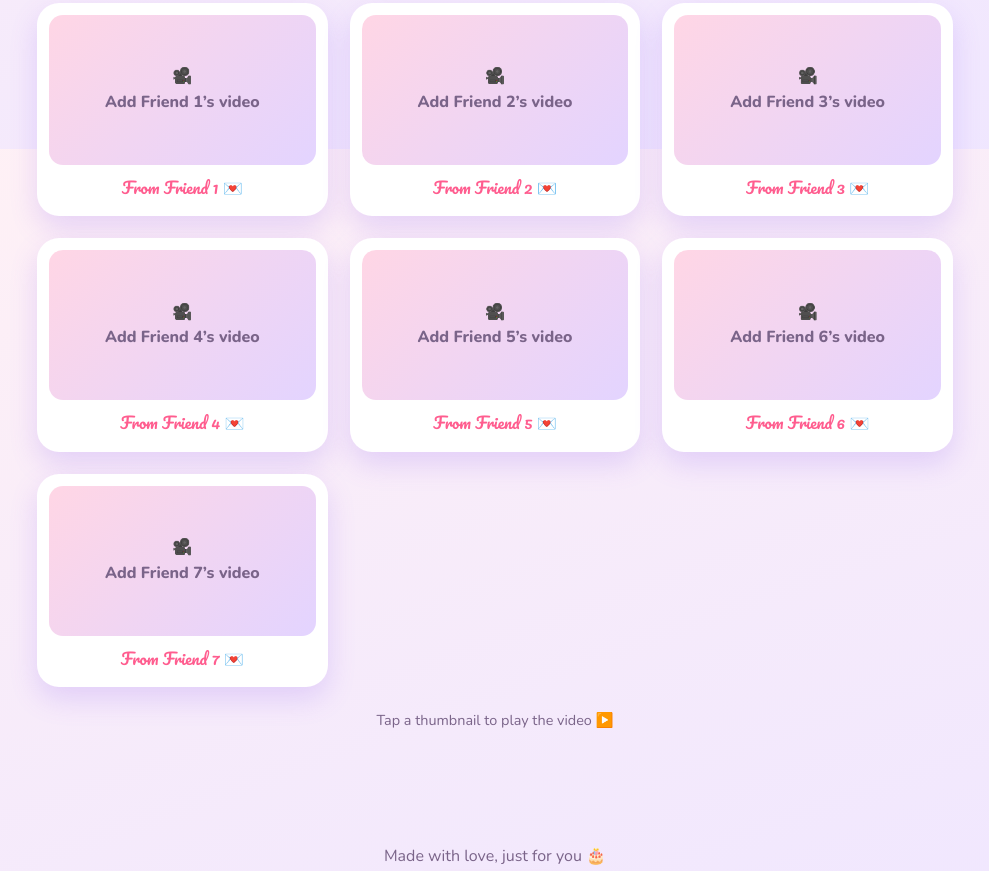
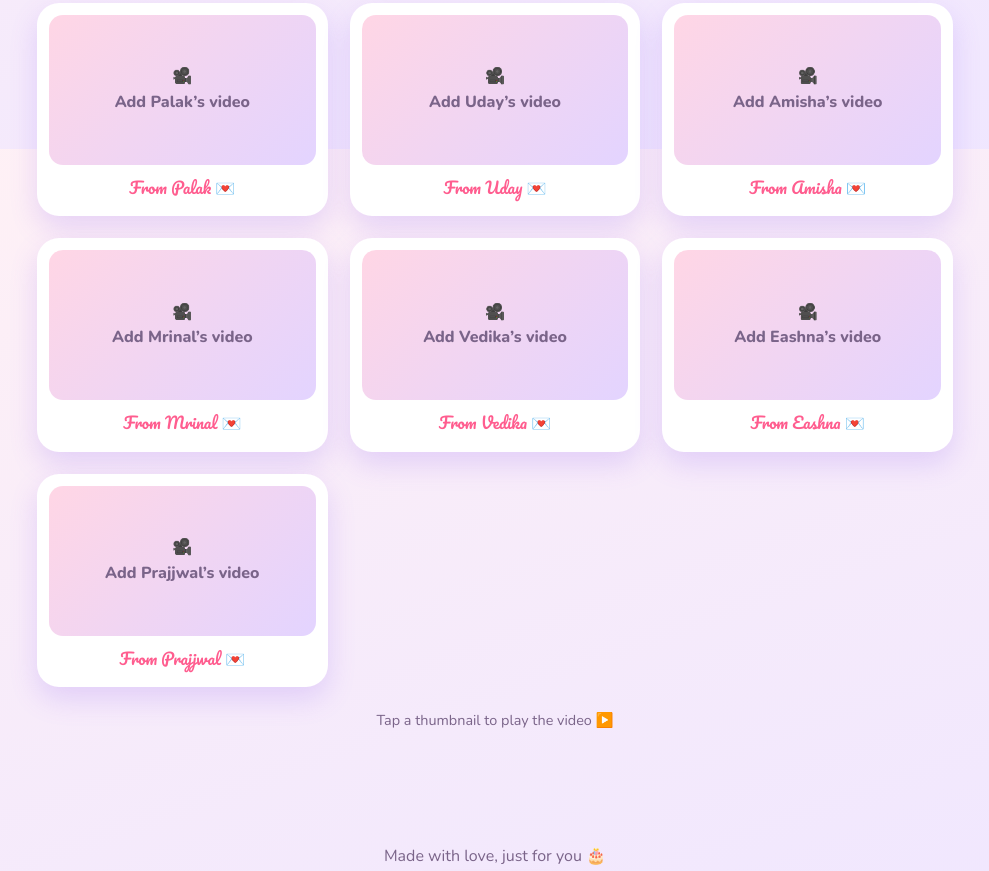
Before and after one commit to Prajjwal2123/aahana-birthday, a plain HTML site: page index.html in a window 1280 px wide. Shown: the part 3051-3922 px from the top of the page, without its empty margins (145-1134 px from the left). Drawn offline with nearby package versions, Linux system fonts and the light colour scheme.

Commit message:
Update index.html

```diff
--- a/index.html
+++ b/index.html
@@ -135,7 +135,7 @@ var msg='Wishing you a day as beautiful as you are 💖';var i=0;
 $('#party').onclick=function(){confetti(120);$('#cake').scrollIntoView({behavior:'smooth',block:'center'})};
 $('#again').onclick=function(){confetti(150)};
 // friend videos (edit the names!)
-var friends=['Friend 1','Friend 2','Friend 3','Friend 4','Friend 5','Friend 6','Friend 7'];
+var friends=['Palak','Uday','Amisha','Mrinal','Vedika','Eashna','Prajjwal'];
 var vw=$('#vids');
 friends.forEach(function(n){var d=document.createElement('div');d.className='vcard';
 var b=document.createElement('button');b.className='vslot';b.innerHTML='🎥<br>Add '+n+'’s video';
```
